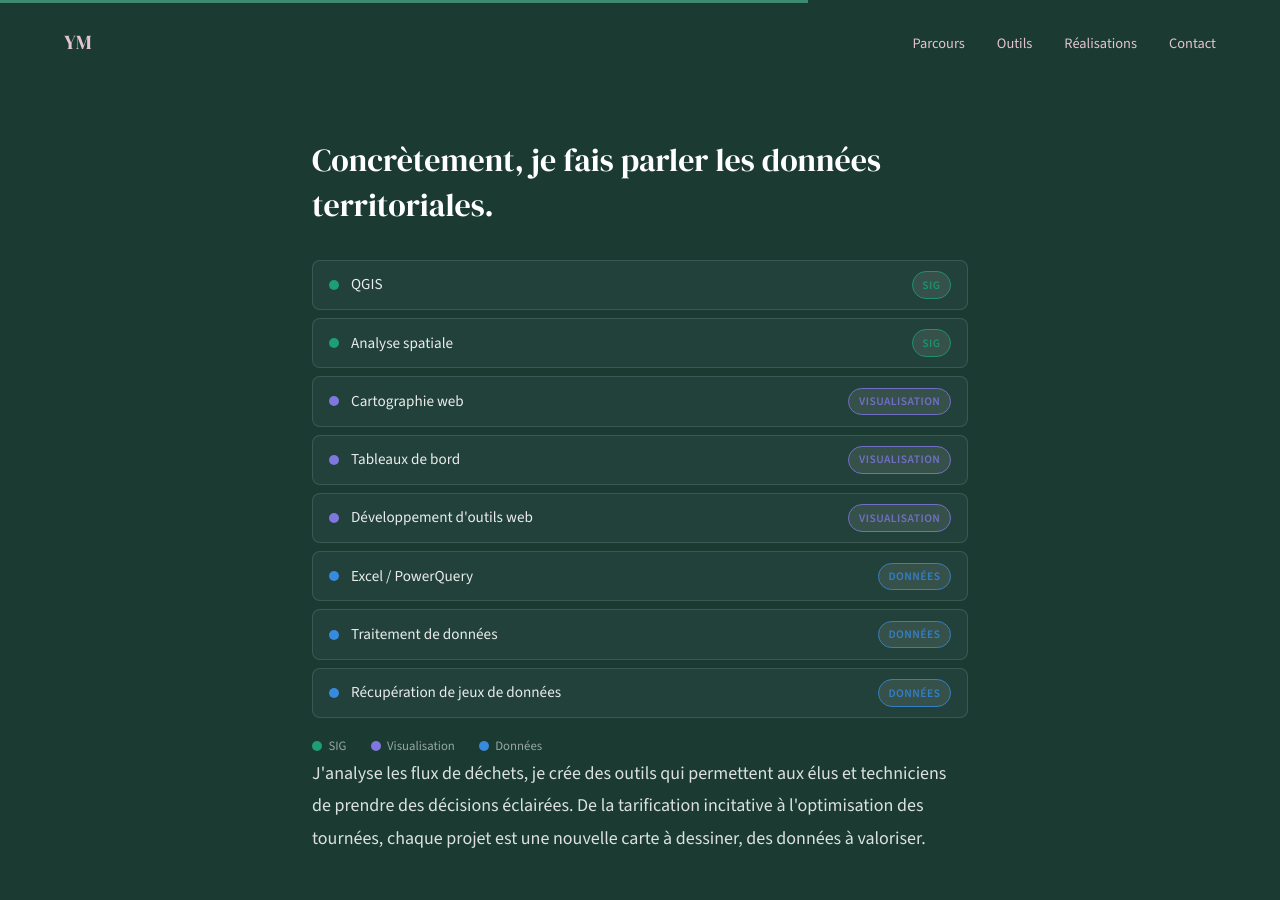
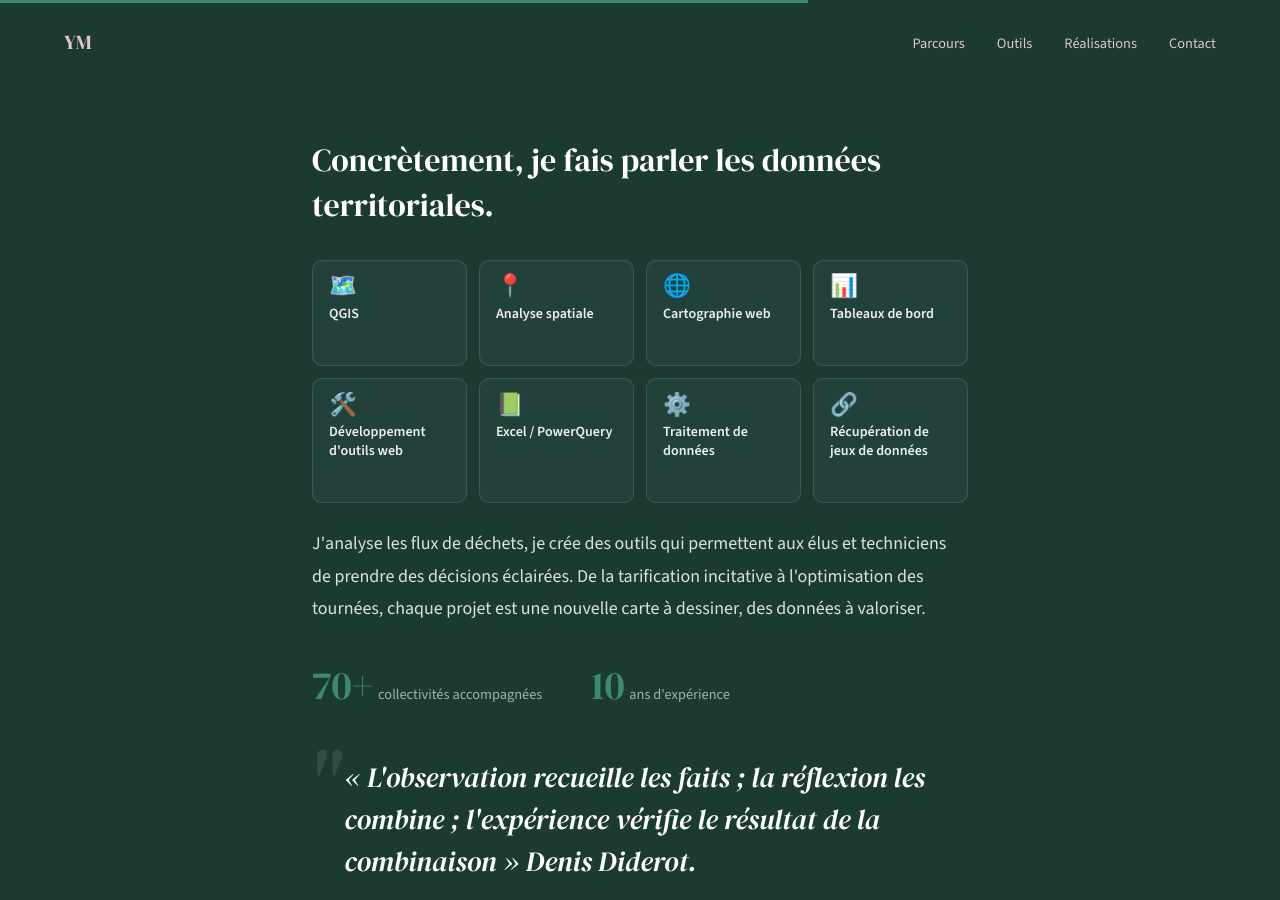
Before and after one commit to yvesmarti/yvesmarti.github.io, a Jekyll site: the page built from index.html, in a window 1280 px wide and 900 px high, scrolled down 3436 px. Built offline with Jekyll 4.4.1, drawn with Linux system fonts in a browser that asks for light colours.

Commit message:
Refonte section compétences : liste → grille de cartes interactives
Remplace la liste d'éléments par une grille CSS responsive de 8 cartes.
Chaque carte affiche une icône, le nom en gras, un badge catégorie et une
description courte qui apparaissent au survol (translateY -3px, bordure
accentuée avec la couleur de catégorie, fond légèrement différent).
Disposition : 4 col. desktop → 3 col. tablette large → 2 col. tablette
→ 1 col. mobile (≤ 480px). Données enrichies dans competences.yml.

https://claude.ai/code/session_01UCammfK7beVfWEgb6EwgSN

```diff
--- a/assets/css/style.css
+++ b/assets/css/style.css
@@ -931,72 +931,89 @@ body {
 }
 
 /* ===========================================
-   LISTE DE COMPÉTENCES
+   GRILLE DE COMPÉTENCES
    =========================================== */
 
-.skills-list {
-    list-style: none;
-    margin: 2rem 0 1rem;
-    padding: 0;
-    display: flex;
-    flex-direction: column;
-    gap: 0.5rem;
+.skills-grid {
+    display: grid;
+    grid-template-columns: repeat(4, 1fr);
+    gap: 0.75rem;
+    margin: 2rem 0 1.5rem;
 }
 
-.skill-item {
-    display: flex;
-    align-items: center;
-    gap: 0.75rem;
-    padding: 0.65rem 1rem;
+.skill-card {
+    position: relative;
+    min-height: 90px;
+    padding: 0.9rem 1rem 0.75rem;
     border: 1px solid rgba(255, 255, 255, 0.12);
-    border-radius: 8px;
+    border-radius: 10px;
     background: rgba(255, 255, 255, 0.04);
     cursor: default;
-    transition: transform 0.2s ease, border-color 0.2s ease;
+    overflow: hidden;
+    transition: transform 0.22s ease, border-color 0.22s ease, background 0.22s ease;
 }
 
-.skill-item:hover {
-    transform: translateX(4px);
-    border-color: rgba(255, 255, 255, 0.28);
+.skill-card:hover {
+    transform: translateY(-3px);
+    border-color: var(--card-color, rgba(255, 255, 255, 0.35));
+    background: rgba(255, 255, 255, 0.09);
 }
 
-.skill-dot {
-    width: 10px;
-    height: 10px;
-    border-radius: 50%;
-    flex-shrink: 0;
+.skill-card-icon {
+    display: block;
+    font-size: 1.4rem;
+    line-height: 1;
+    margin-bottom: 0.45rem;
 }
 
-.skill-name {
-    flex: 1;
-    color: rgba(255, 255, 255, 0.9);
-    font-size: 0.95rem;
+.skill-card-name {
+    display: block;
+    color: rgba(255, 255, 255, 0.92);
+    font-size: 0.88rem;
+    font-weight: 600;
+    line-height: 1.3;
 }
 
-.skill-tag {
-    font-size: 0.72rem;
+/* Badge catégorie : positionné en haut à droite, visible au survol */
+.skill-card-tag {
+    position: absolute;
+    top: 0.6rem;
+    right: 0.65rem;
+    font-size: 0.65rem;
     font-weight: 600;
     letter-spacing: 0.04em;
     text-transform: uppercase;
-    border: 1px solid;
+    border: 1px solid var(--card-color, rgba(255, 255, 255, 0.3));
+    color: var(--card-color, rgba(255, 255, 255, 0.6));
     border-radius: 20px;
-    padding: 0.15rem 0.6rem;
-    opacity: 0.85;
+    padding: 0.12rem 0.5rem;
+    opacity: 0;
+    transition: opacity 0.22s ease;
+    pointer-events: none;
 }
 
-.skills-legend {
-    display: flex;
-    gap: 1.5rem;
-    margin-top: 0.75rem;
-    flex-wrap: wrap;
+.skill-card:hover .skill-card-tag {
+    opacity: 1;
 }
 
-.legend-item {
-    display: flex;
-    align-items: center;
-    gap: 0.4rem;
-    font-size: 0.8rem;
-    color: rgba(255, 255, 255, 0.55);
+/* Description courte : apparaît au survol */
+.skill-card-desc {
+    margin: 0.4rem 0 0;
+    font-size: 0.78rem;
+    color: rgba(255, 255, 255, 0.6);
+    line-height: 1.4;
+    display: -webkit-box;
+    -webkit-line-clamp: 2;
+    -webkit-box-orient: vertical;
+    overflow: hidden;
+    max-height: 0;
+    opacity: 0;
+    transition: max-height 0.22s ease, opacity 0.22s ease;
+}
+
+.skill-card:hover .skill-card-desc {
+    max-height: 2.8rem;
+    opacity: 1;
 }
 
 /* ===========================================
@@ -1046,6 +1063,13 @@ body {
    RESPONSIVE — AJOUTS
    =========================================== */
 
+/* Grille de compétences : 3 colonnes sur tablette large */
+@media (max-width: 1024px) {
+    .skills-grid {
+        grid-template-columns: repeat(3, 1fr);
+    }
+}
+
 @media (max-width: 768px) {
     /* Désactiver l'élévation au hover sur mobile */
     .timeline-item:hover {
@@ -1054,9 +1078,9 @@ body {
         background-color: transparent;
     }
 
-    /* Liste de compétences : espacement réduit */
-    .skills-list {
-        gap: 0.4rem;
+    /* Grille de compétences : 2 colonnes sur tablette */
+    .skills-grid {
+        grid-template-columns: repeat(2, 1fr);
     }
 
     /* Réduire l'amplitude des vagues sur petits écrans */
@@ -1064,3 +1088,10 @@ body {
         animation-duration: 12s;
     }
 }
+
+/* Grille de compétences : 1 colonne sur petit mobile */
+@media (max-width: 480px) {
+    .skills-grid {
+        grid-template-columns: 1fr;
+    }
+}
--- a/index.html
+++ b/index.html
@@ -86,20 +86,16 @@ description: "Portfolio de Yves Marti, chargé de mission déchets et SIG en Nor
             Concrètement, je fais parler les données territoriales.
         </p>
 
-        <!-- Liste de compétences -->
-        <ul class="skills-list">
+        <!-- Grille de compétences -->
+        <div class="skills-grid">
             {% for competence in site.data.competences %}
-            <li class="skill-item">
-                <span class="skill-dot" style="background-color: {{ competence.couleur }};"></span>
-                <span class="skill-name">{{ competence.nom }}</span>
-                <span class="skill-tag" style="border-color: {{ competence.couleur }}; color: {{ competence.couleur }};">{{ competence.categorie }}</span>
-            </li>
+            <div class="skill-card" style="--card-color: {{ competence.couleur }};">
+                <span class="skill-card-icon">{{ competence.icone }}</span>
+                <span class="skill-card-tag">{{ competence.categorie }}</span>
+                <strong class="skill-card-name">{{ competence.nom }}</strong>
+                <p class="skill-card-desc">{{ competence.description }}</p>
+            </div>
             {% endfor %}
-        </ul>
-        <div class="skills-legend">
-            <span class="legend-item"><span class="skill-dot" style="background-color: #1D9E75;"></span> SIG</span>
-            <span class="legend-item"><span class="skill-dot" style="background-color: #7F77DD;"></span> Visualisation</span>
-            <span class="legend-item"><span class="skill-dot" style="background-color: #378ADD;"></span> Données</span>
         </div>
 
         <p>
```
Also changed, not shown: _data/competences.yml (+16 -0 lines).
